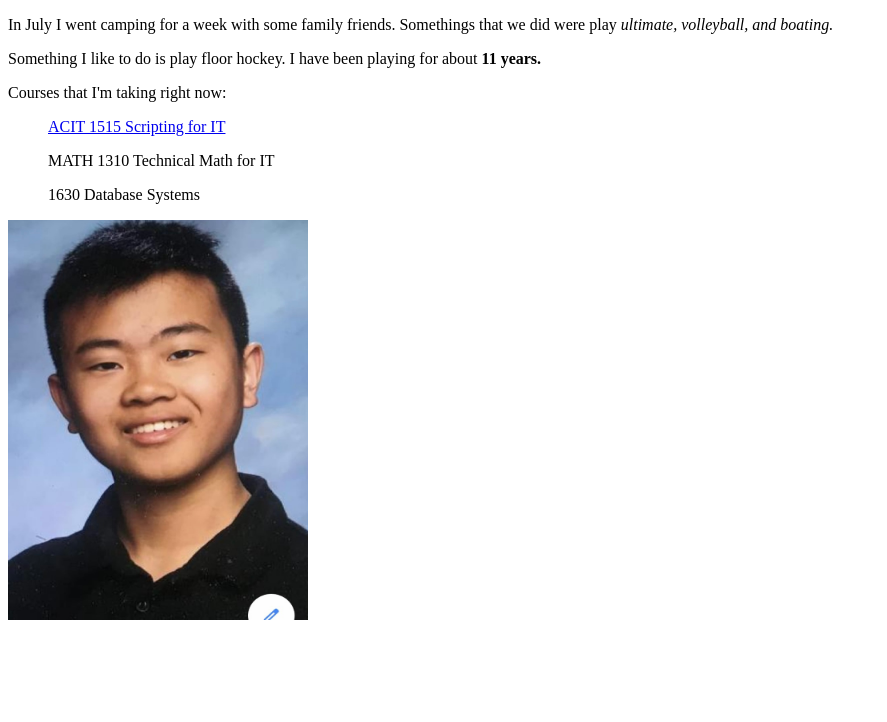
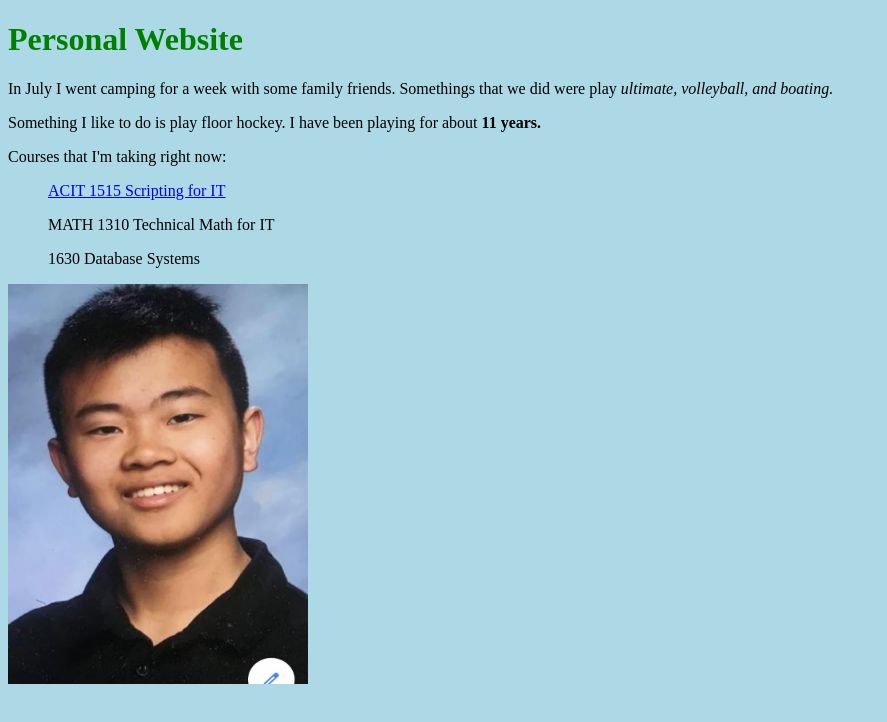
Before and after one commit to Evann-Li/Personal-Website, a plain HTML site: page index.html in a window 1280 px wide. Shown: the whole page, without its empty margins (0-887 px from the left). Drawn offline with Linux system fonts and the light colour scheme.

Commit message:
commit 2

```diff
--- /dev/null
+++ b/css/style.css
@@ -0,0 +1,10 @@
+body{
+    background-color: lightblue;
+}
+
+
+h1 {
+
+    color: green;
+
+}
--- a/index.html
+++ b/index.html
@@ -5,8 +5,11 @@
     <meta http-equiv="X-UA-Compatible" content="IE=edge">
     <meta name="viewport" content="width=device-width, initial-scale=1.0">
     <title>Lab 4</title>
+    <link rel="stylesheet" href="CSS/style.css">
+
 </head>
 <body>
+    <h1>Personal Website</h1>
     <p>In July I went camping for a week with some family friends. Somethings that we did were play <em>ultimate, volleyball, and boating.</em></p>
 
     <p>Something I like to do is play floor hockey. I have been playing for about <strong>11 years.</strong></p>
```
